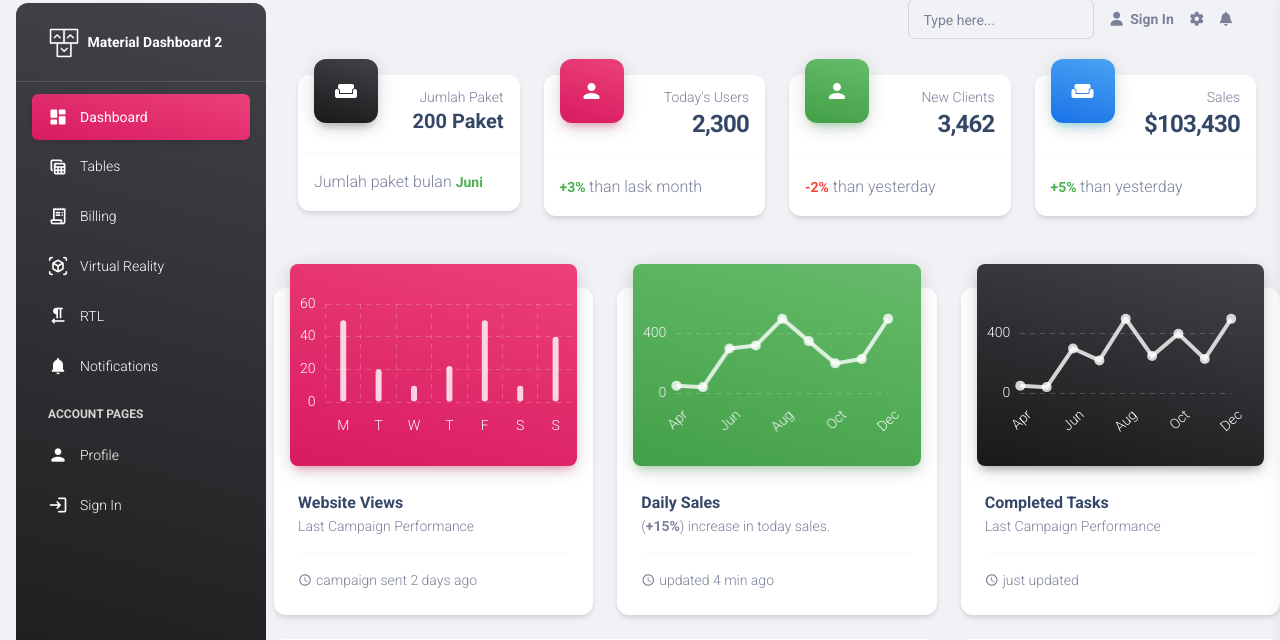
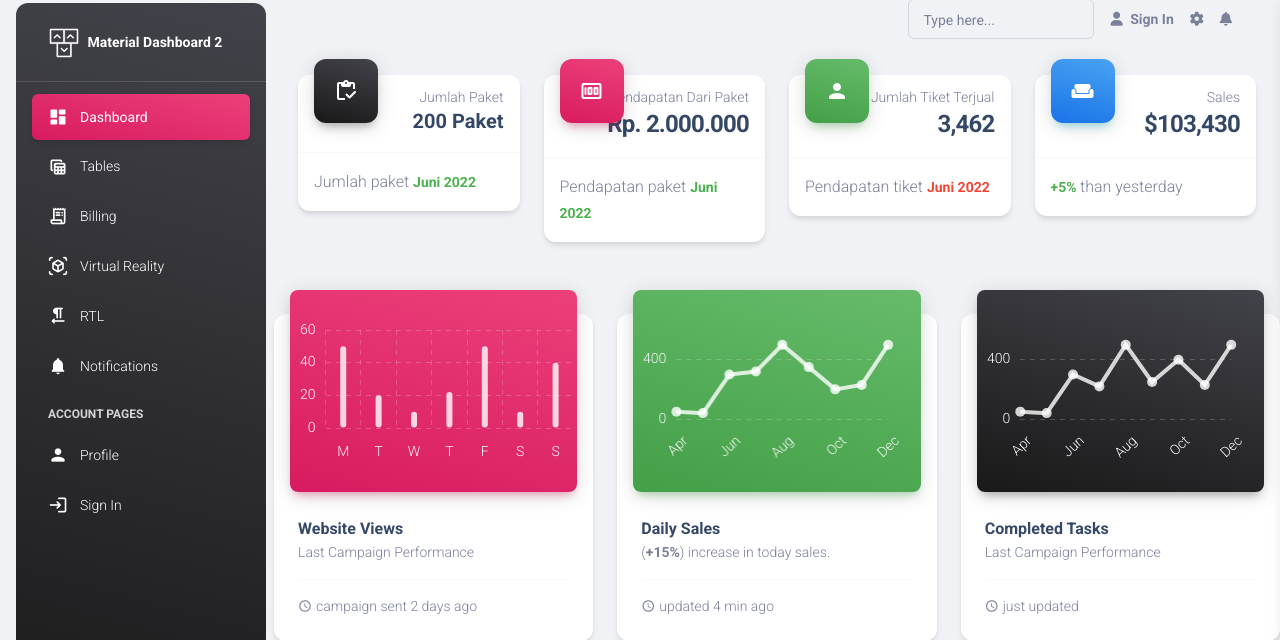
Before and after one commit to bastiansargonhutasoit/ticket2, a PHP site: page / in a window 1280 px wide; the page is wider, and only the part inside the window is pictured. Shown: the part 13-653 px from the top of that part. Run offline with PHP 8.4, Linux system fonts and the light colour scheme; some libraries are stand-ins or nearby versions.

Commit message:
Update Header

```diff
--- a/pages/header.php
+++ b/pages/header.php
@@ -6,7 +6,7 @@
             <div class="card">
                 <div class="card-header p-3 pt-2">
                     <div class="icon icon-lg icon-shape bg-gradient-dark shadow-dark text-center border-radius-xl mt-n4 position-absolute">
-                        <i class="material-icons opacity-10">weekend</i>
+                        <i class="material-icons opacity-10">inventory</i>
                     </div>
 
                     <div class="text-end pt-1">
@@ -17,7 +17,7 @@
 
                 <hr class="dark horizontal my-0">
                 <div class="card-footer p-3">
-                    <p class="mb-0">Jumlah paket bulan <span class="text-success text-sm font-weight-bolder"><?php echo namabulan(date('m')); ?> </span></p>
+                    <p class="mb-0">Jumlah paket <span class="text-success text-sm font-weight-bolder"><?php echo namabulan(date('m'))." ".date('Y'); ?> </span></p>
                 </div>
             </div>
         </div>
@@ -26,18 +26,18 @@
             <div class="card">
                 <div class="card-header p-3 pt-2">
                     <div class="icon icon-lg icon-shape bg-gradient-primary shadow-primary text-center border-radius-xl mt-n4 position-absolute">
-                        <i class="material-icons opacity-10">person</i>
+                        <i class="material-icons opacity-10">money</i>
                     </div>
 
                     <div class="text-end pt-1">
-                        <p class="text-sm mb-0 text-capitalize">Today's Users</p>
-                        <h4 class="mb-0">2,300</h4>
+                        <p class="text-sm mb-0 text-capitalize">Pendapatan dari Paket</p>
+                        <h4 class="mb-0"><?php echo rupiah(2000000) ?></h4>
                     </div>
                 </div>
 
                 <hr class="dark horizontal my-0">
                 <div class="card-footer p-3">
-                    <p class="mb-0"><span class="text-success text-sm font-weight-bolder">+3% </span>than lask month</p>
+                    <p class="mb-0">Pendapatan paket <span class="text-success text-sm font-weight-bolder"><?php echo namabulan(date('m'))." ".date('Y') ?></span></p>
                 </div>
             </div>
         </div>
@@ -50,14 +50,14 @@
                     </div>
 
                     <div class="text-end pt-1">
-                        <p class="text-sm mb-0 text-capitalize">New Clients</p>
+                        <p class="text-sm mb-0 text-capitalize">Jumlah Tiket Terjual</p>
                         <h4 class="mb-0">3,462</h4>
                     </div>
                 </div>
 
                 <hr class="dark horizontal my-0">
                 <div class="card-footer p-3">
-                    <p class="mb-0"><span class="text-danger text-sm font-weight-bolder">-2%</span> than yesterday</p>
+                    <p class="mb-0">Pendapatan tiket <span class="text-danger text-sm font-weight-bolder"><?php echo namabulan(date('m'))." ".date('Y') ?></span></p>
                 </div>
             </div>
         </div>
```
